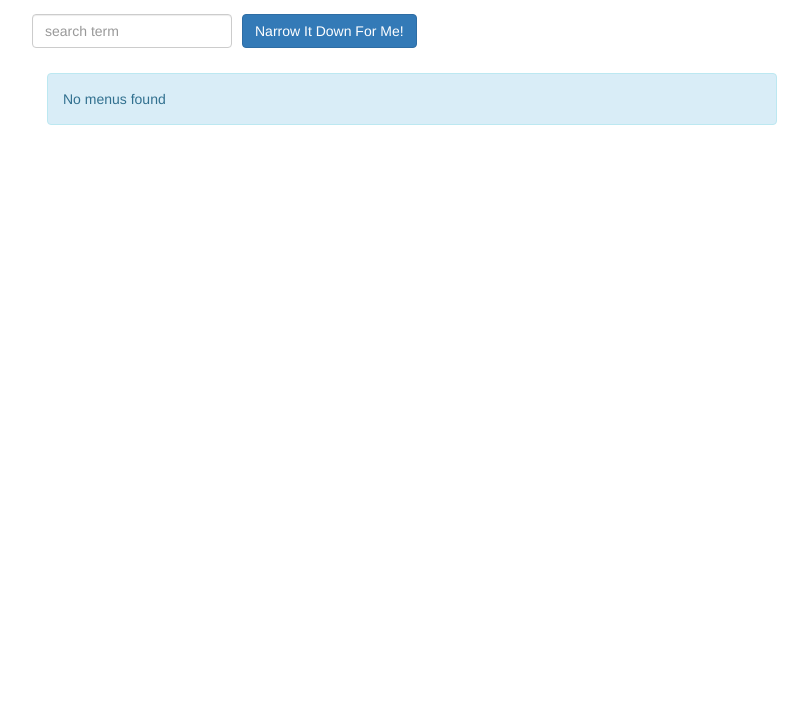
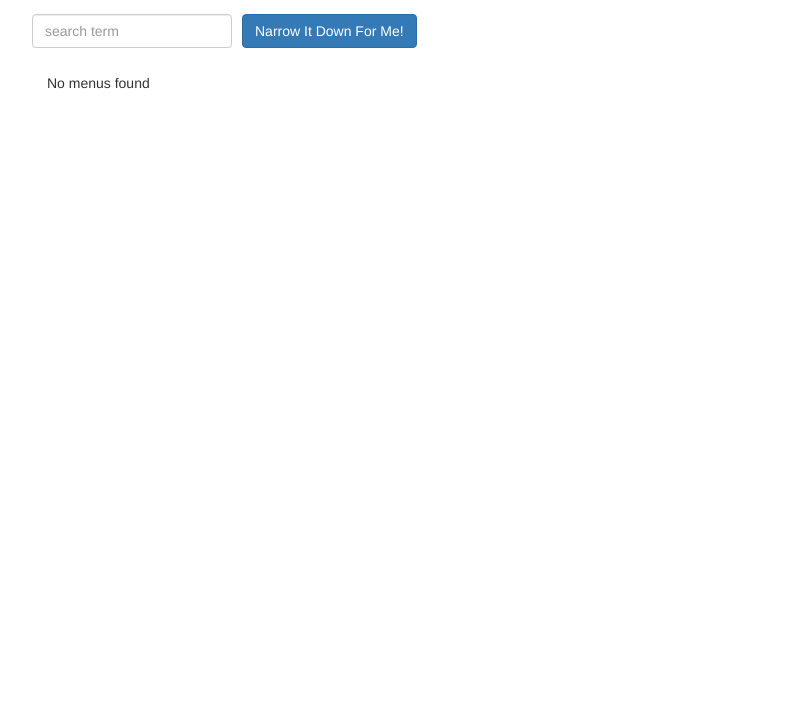
Before and after one commit to elNoise/AngularCourse, a plain HTML site: page module3-solution/index.html in a window 1280 px wide. Shown: the part 76-800 px from the top of the page, without its empty margins (38-846 px from the left). Drawn offline with Linux system fonts and the light colour scheme.

Commit message:
A minor change in foundItems.html

```diff
--- a/module3-solution/foundItems.html
+++ b/module3-solution/foundItems.html
@@ -4,4 +4,4 @@
     <button ng-click="dctrl.onRemove({index: $index});">Don't want this one</button>
   </li>
 </ul>
-  <div ng-if="dctrl.isempty()" class="alert alert-info">No menus found</div>
+  <div ng-if="dctrl.isempty()">No menus found</div>
```
